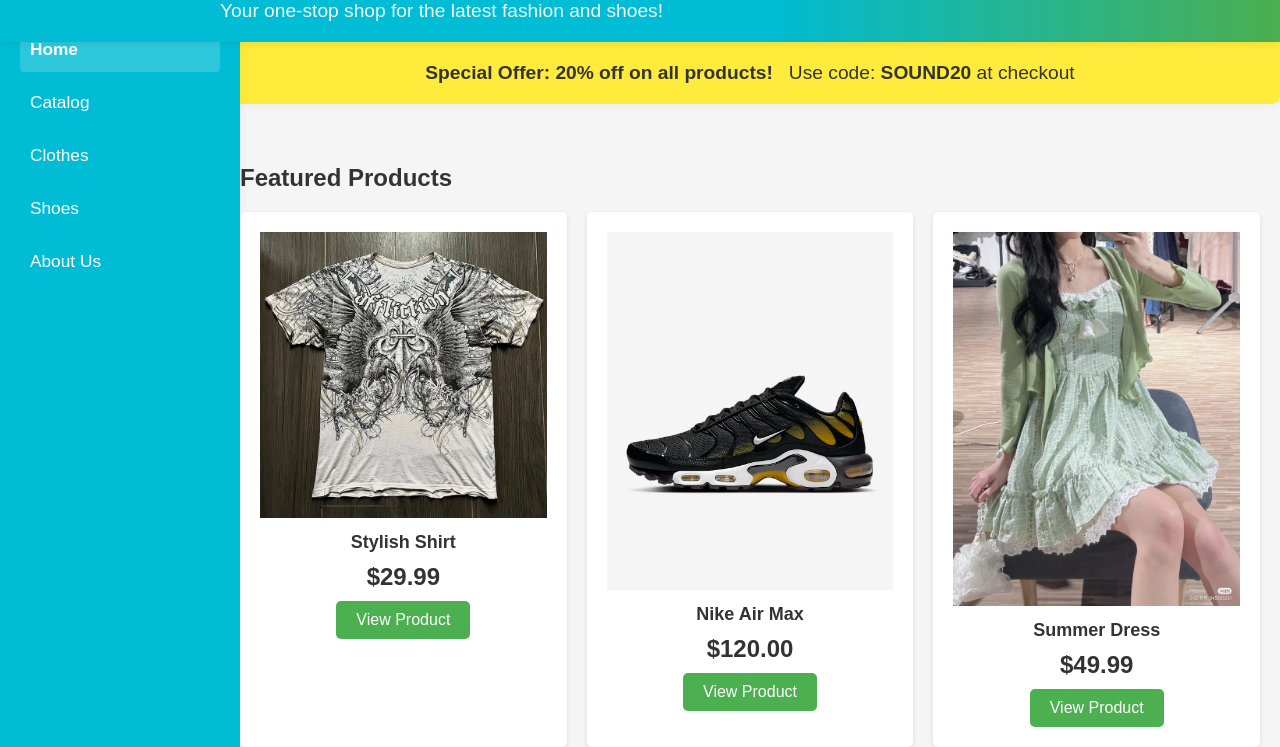
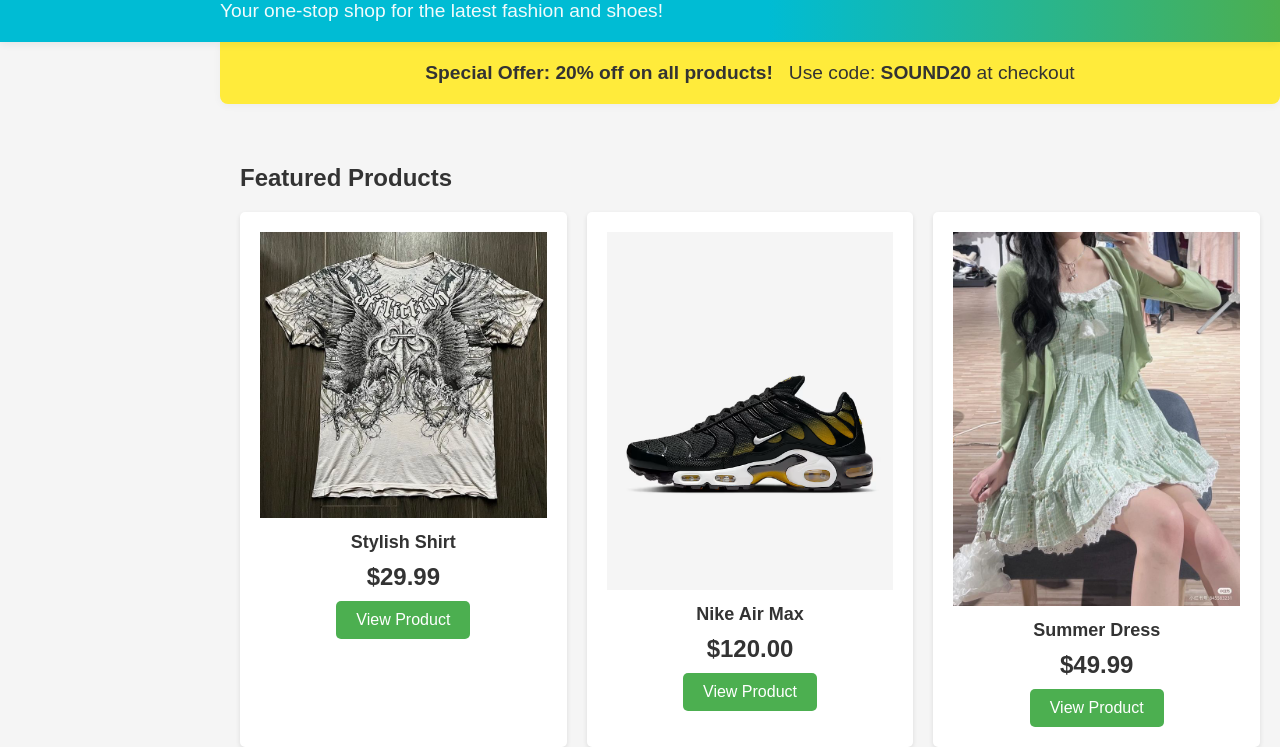
Before and after one commit to Filip2k03/nika-online-shop, a plain HTML site: page index.html in a window 1280 px wide. Shown: the part 93-840 px from the top of the page. Drawn offline with Linux system fonts and the light colour scheme.

Commit message:
header footer

```diff
--- a/index.html
+++ b/index.html
@@ -177,14 +177,6 @@
 </style>
 </head>
 <body>
-<div class="sidebar">
-  <h2>Nika</h2>
-  <a href="index.html" class="active">Home</a>
-  <a href="catalog.html">Catalog</a>
-  <a href="clothes.html">Clothes</a>
-  <a href="shoes.html">Shoes</a>
-  <a href="about.html">About Us</a>
-</div>
 
 <div class="header">
   <h1>Welcome to nika</h1>
```
